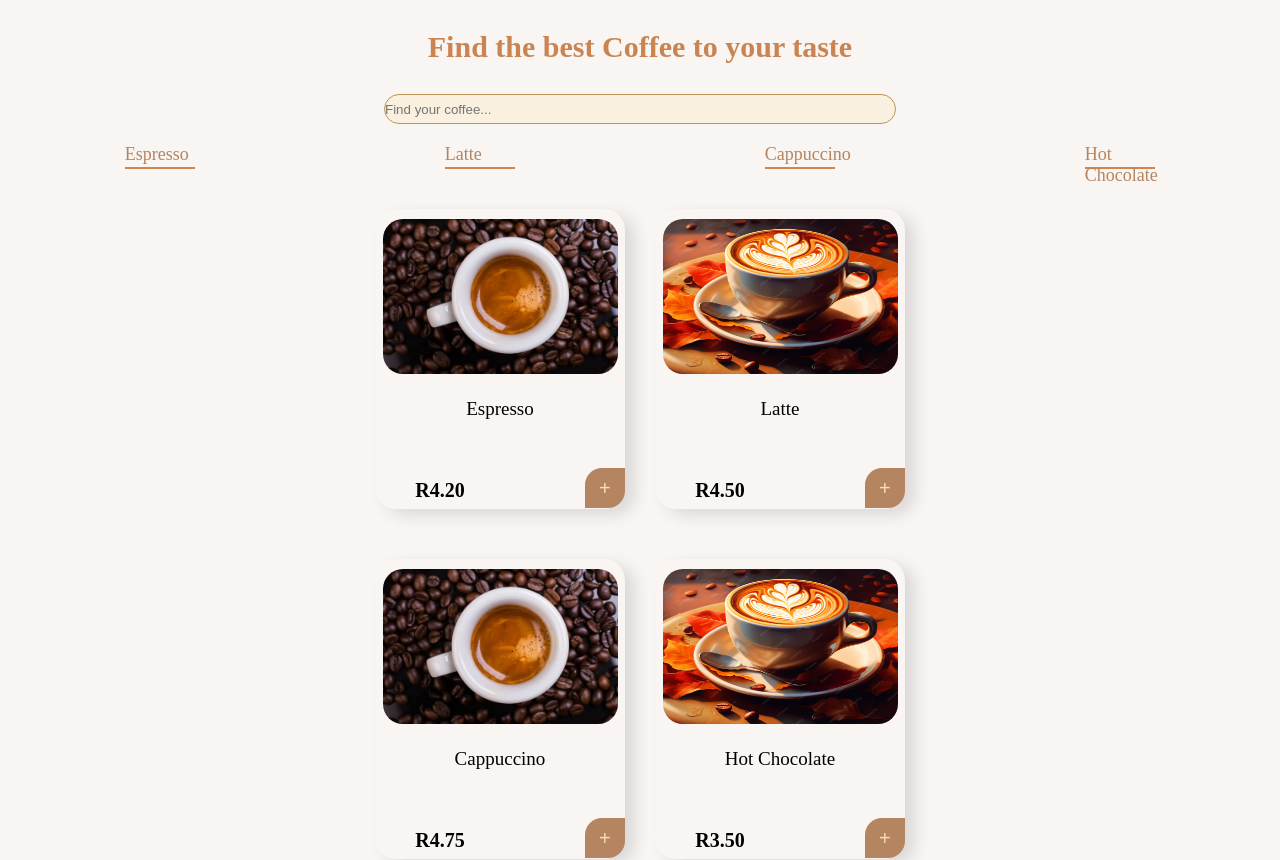
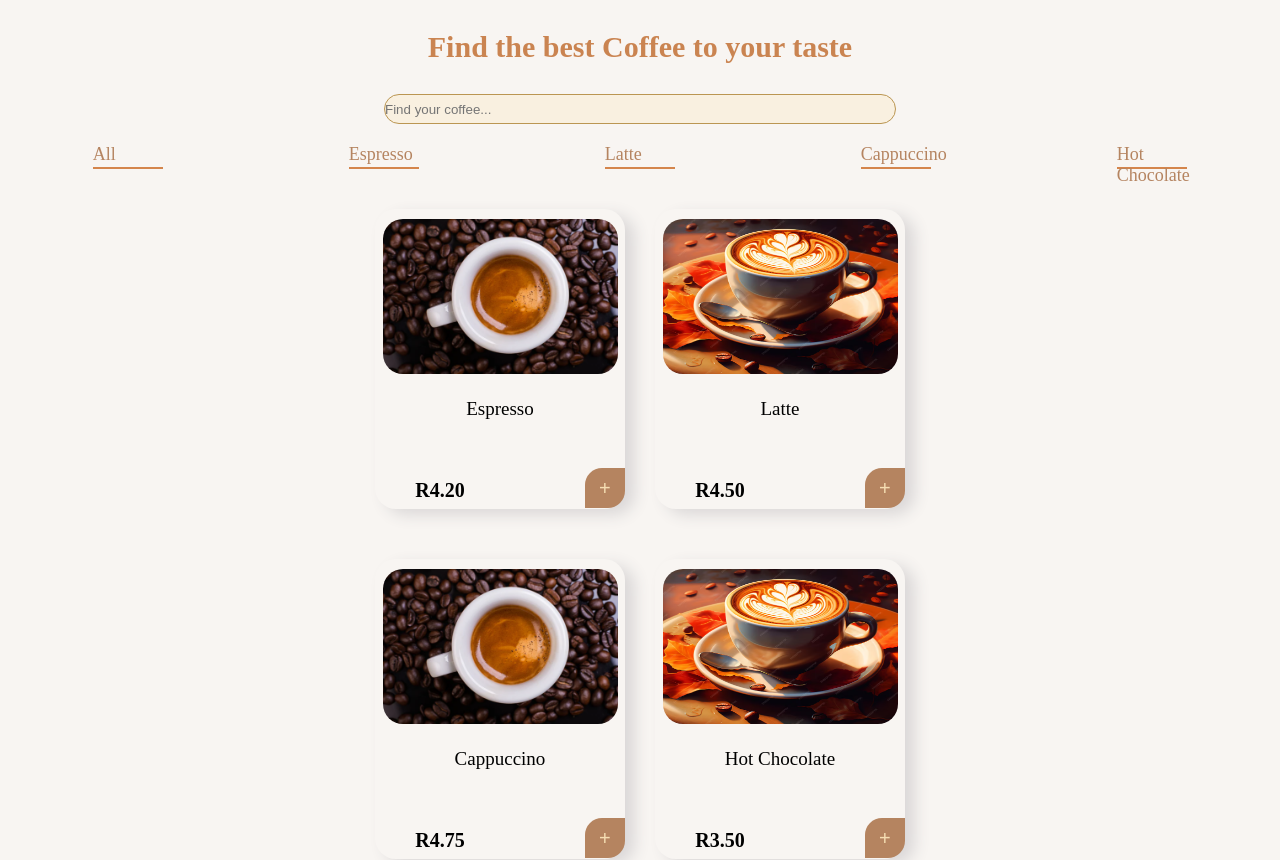
Before and after one commit to xolabangaza/Coffe_Machine, a React (Vite) app: page /home in a window 1280 px wide. Shown: the top 860 px of the page. Built offline with nearby package versions, Linux system fonts and the light colour scheme.

Commit message:
added categories functionlity

```diff
--- a/src/HomeScreen.jsx
+++ b/src/HomeScreen.jsx
@@ -27,12 +27,12 @@ const HomeScreen = () => {
         <input type="text" placeholder="Find your coffee..." className="search-input" />
       </header>
       <section className="coffee-categories">
-        {/* Clickable categories to filter products */}
-        {['Espresso', 'Latte', 'Cappuccino', 'Hot Chocolate'].map(category => (
+        {/* Adding an "All" category to display all products */}
+        {['All', 'Espresso', 'Latte', 'Cappuccino', 'Hot Chocolate'].map(category => (
           <span
             key={category}
             className='categories'
-            onClick={() => setSelectedCategory(category)}
+            onClick={() => setSelectedCategory(category === 'All' ? '' : category)}
           >
             {category}
           </span>
```
